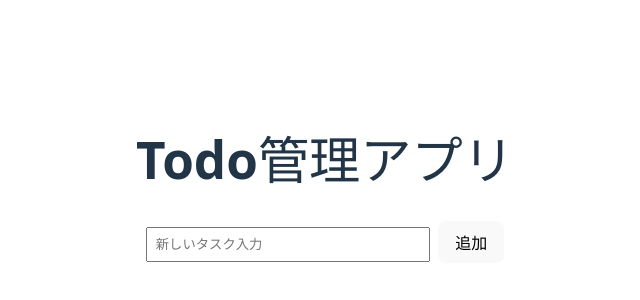
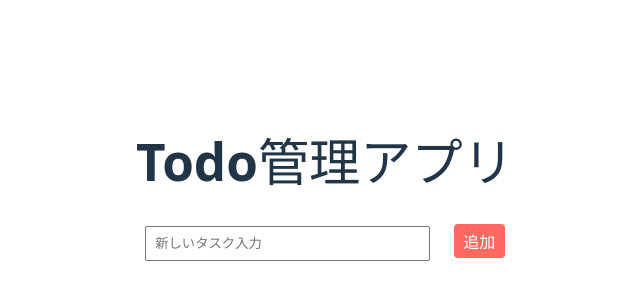
Before and after one commit to jime0083/VueStu1, a Vue app: page / in a window 1280 px wide. Shown: the part 212-512 px from the top of the page, without its empty margins (315-955 px from the left). Built offline with nearby package versions, Linux system fonts and the light colour scheme.

Commit message:
タスク削除機能のエラー解消

```diff
--- a/src/App.vue
+++ b/src/App.vue
@@ -9,7 +9,11 @@
 
     <!-- タスクリストの表示 -->
     <ul>
-      <li v-for="(task,index) in todoStore.tasks" :key="index">{{ task }}</li>
+      <li v-for="(task,index) in todoStore.tasks" :key="index">
+        {{ task }}
+        <!-- 削除ボタン -->
+        <button @click="todoStore.removeTask(index)">削除</button>
+      </li>
     </ul>
   </div>
 </template>
@@ -52,4 +56,15 @@ li {
   padding: 0.5rem;
   border-radius: 4px;
 }
+
+
+button {
+  margin-left: 1rem;
+  background-color: #ff6961;
+  color: white;
+  border: none;
+  padding: 0.3rem 0.6rem;
+  border-radius: 4px;
+  cursor: pointer;
+}
 </style>
--- a/src/store/todoStore.js
+++ b/src/store/todoStore.js
@@ -12,5 +12,11 @@ export const useTodoStore=defineStore('todo',()=>{
             newTask.value='';
         }
     };
-    return{tasks,newTask,addTask};
+
+    //追加:タスクを削除する関数
+    const removeTask=(index)=>{
+        tasks.value.splice(index,1);
+    };
+
+    return{tasks,newTask,addTask,removeTask};
 })
```
